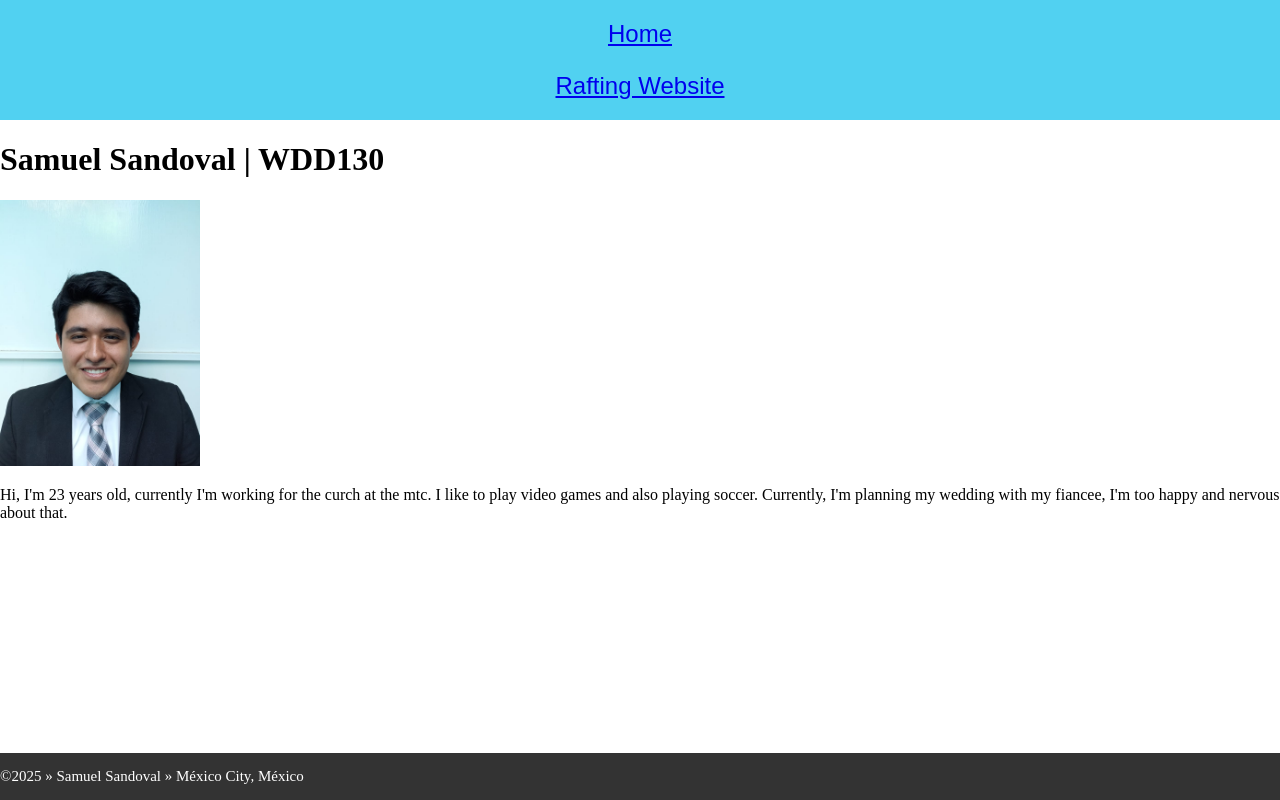
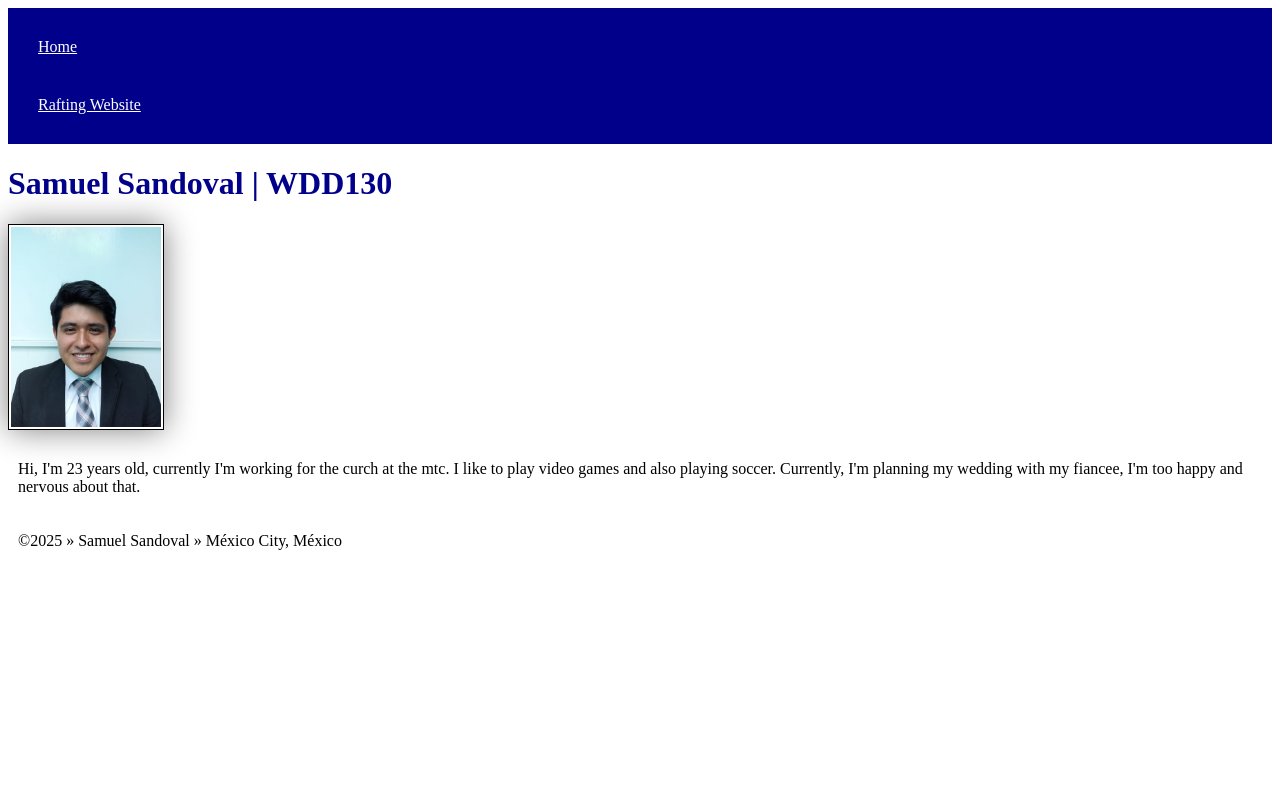
Before and after one commit to Samuelyosiaz/wdd130, a plain HTML site: page index.html in a window 1280 px wide. Drawn offline with Linux system fonts and the light colour scheme.

Commit message:
first css styles applied

```diff
--- a/index.html
+++ b/index.html
@@ -4,37 +4,14 @@
         <meta charset="utf-8">
         <meta name="viewport" content="width=device-width,initial-scale=1.0">
         <title>Samuel Sandoval WDD130</title>
-        <style>
-        html, body {
-            margin: 0;
-            padding: 0;
-            height: 100%;
-            display: flex;
-            flex-direction: column;
-            }
-        main{
-            flex: 1;
-            }
-        header {
-            background-color: #51D1F1;
-            padding: 20px;
-            text-align: center;
-            font-size: 24px;
-            font-family: Arial, sans-serif;
-            }
-        footer {
-                background-color: #333;
-                color: white;
-                text-align: left;
-                font-size: 15px;
-            }
-        </style>
+        <link rel="stylesheet" href="styles/styles.css">
     </head>
     <body>
         <header>
+            <nav>
                 <a href="#">Home</a>
-                <p></p>
                 <a href="wwr/">Rafting Website</a>
+            </nav>
         </header>
         <main>
             <h1>Samuel Sandoval | WDD130</h1>
--- /dev/null
+++ b/styles/styles.css
@@ -0,0 +1,26 @@
+nav {
+    background-color: darkblue;
+    padding: 10px;
+}
+
+nav a {
+    color: white;
+    display: block;
+    padding: 20px;
+}
+
+h1 {
+    color: darkblue;
+}
+
+img {
+    width: 150px;
+    height: auto;
+    border: 1px solid black;
+    padding: 2px;
+    box-shadow: 0 0 30px gray;
+}
+
+p {
+    padding: 10px;
+}
```
